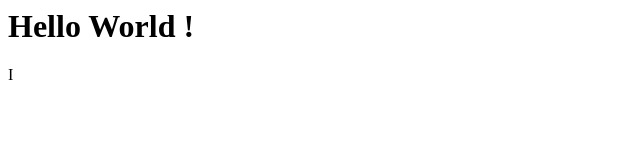
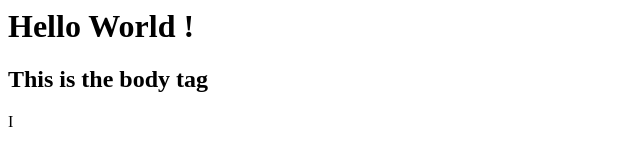
Before and after one commit to shahirahulkumar/basic-git-tutorial, a plain HTML site: page index.html in a window 1280 px wide. Shown: the whole page, without its empty margins (0-640 px from the left). Drawn offline with Linux system fonts and the light colour scheme.

Commit message:
Update index.html

```diff
--- a/index.html
+++ b/index.html
@@ -1,5 +1,6 @@
 <!--index.html -->
 <html>
 	<head><title>Basic Web page</title></head>
-	<body><h1>Hello World !</h1></body>I
+	<body><h1>Hello World !</h1>
+		<h2>This is the body tag</h2></body>I
 </html>
```
